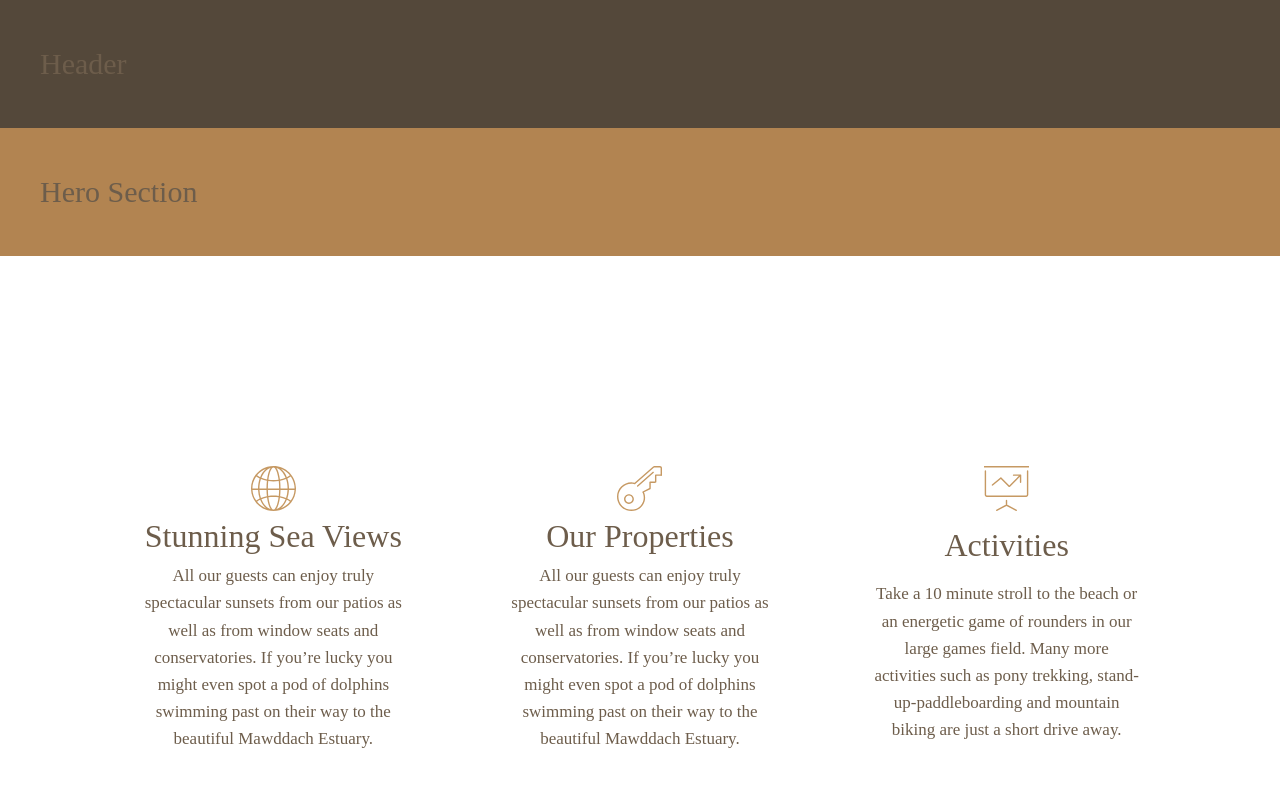
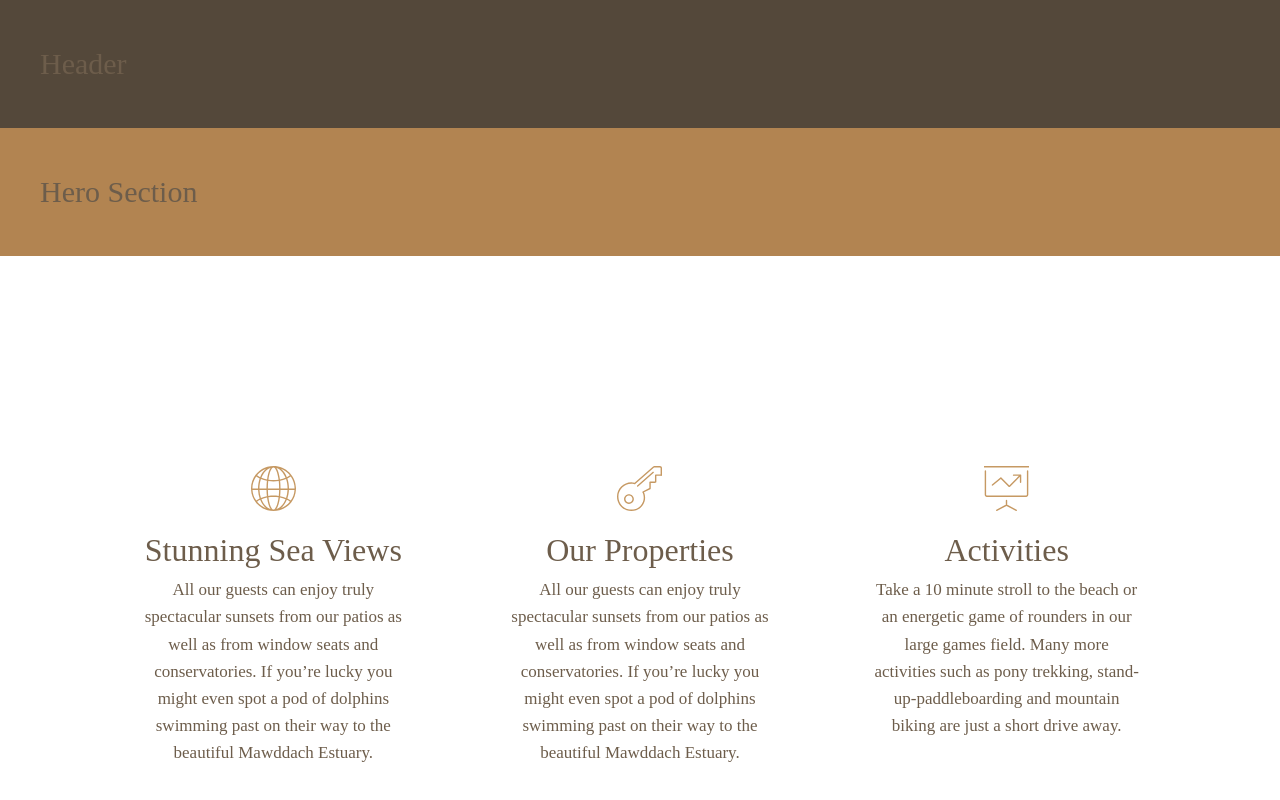
Before and after one commit to trickyBytes/pentrebach-talum-nextjs, a Next.js app: page / in a window 1280 px wide. Shown: the top 800 px of the page. Built offline with nearby package versions, Linux system fonts and the light colour scheme; a web font is replaced by a local one.

Commit message:
Made the items stack on top of each other as screen gets narrower

```diff
--- a/styles/_intro.scss
+++ b/styles/_intro.scss
@@ -1,16 +1,15 @@
 .intro {
-    // background-color: $color-grey-dark-1;
+    display: grid;
     grid-column: center-start / center-end;
+    grid-template-columns: repeat(auto-fit, minmax(25rem, 1fr));
     margin: 15rem 0;
-    display: grid;
-    grid-template-columns: repeat(3, 1fr);
     gap: 6rem;
+    align-items: start;
+    justify-items: center;
+    text-align: center;
 }
 
 .item {
-    display: grid;
-    justify-items: center;
-    text-align: center;
     padding: 2rem;
 
     &__icon {
```
